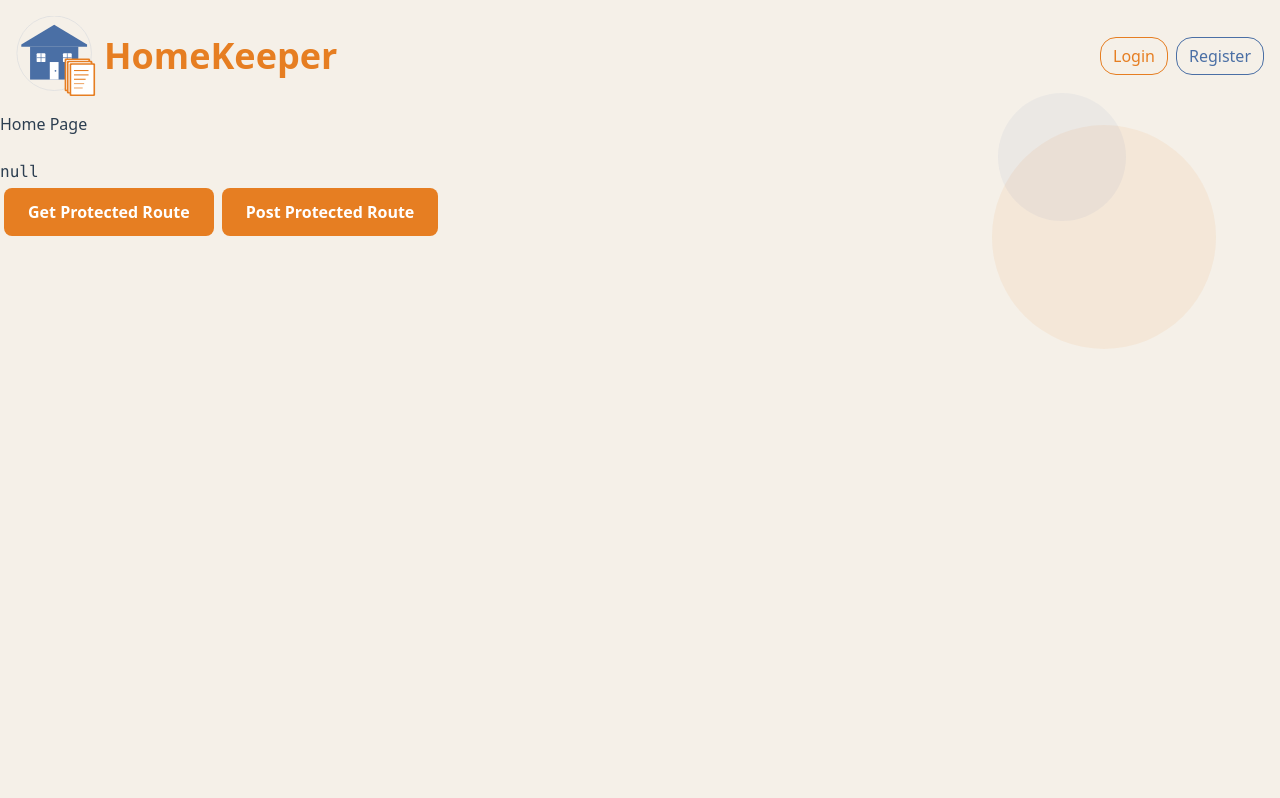
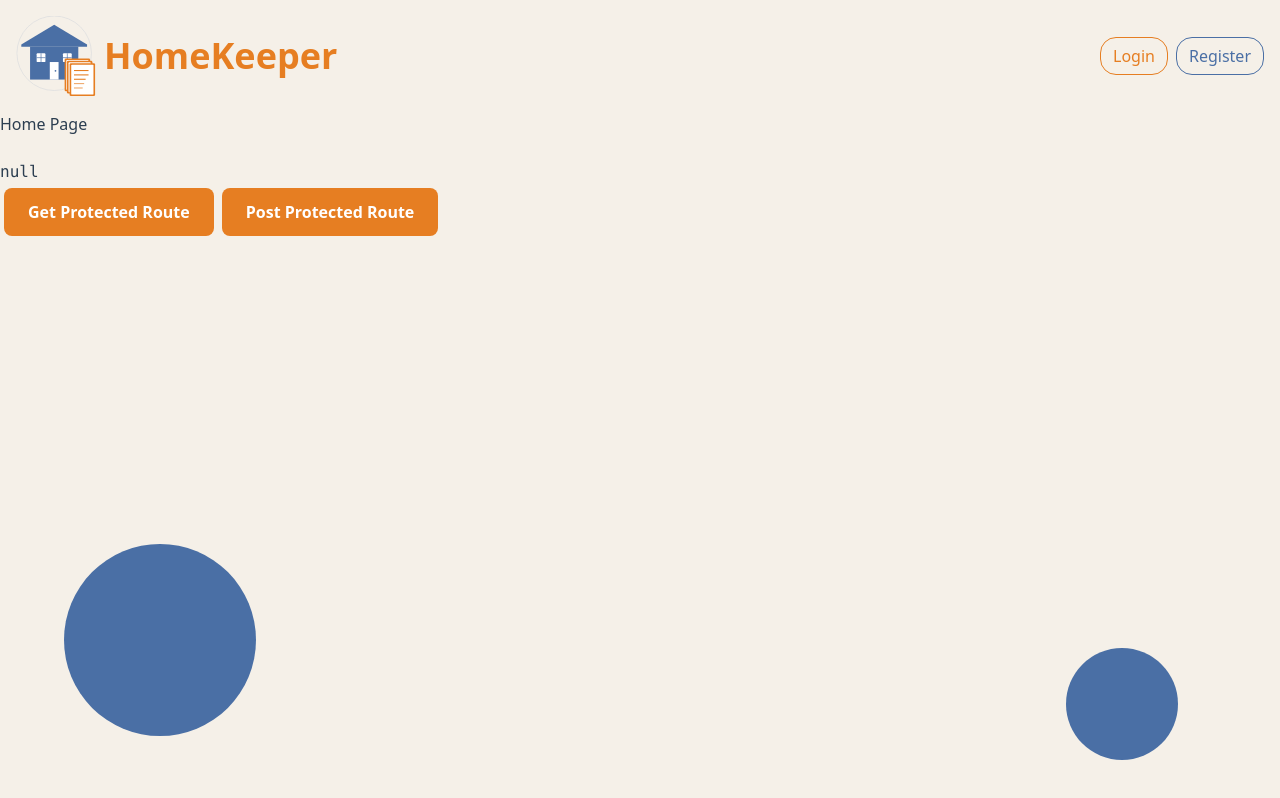
Before and after one commit to swashedbuckles/homekeeper, a React (Vite) app in the folder frontend/: page / in a window 1280 px wide. Built offline with nearby package versions, Linux system fonts and the light colour scheme; no server answers; what @homekeeper/shared would draw is missing.

Commit message:
Add a silly little background component

```diff
--- a/frontend/index.html
+++ b/frontend/index.html
@@ -1,12 +1,12 @@
 <!doctype html>
-<html lang="en">
+<html lang="en" class="h-full">
   <head>
     <meta charset="UTF-8" />
     <meta name="viewport" content="width=device-width, initial-scale=1.0" />
     <title>Homekeeper</title>
   </head>
-  <body>
-    <div id="root"></div>
+  <body class="flex min-h-full flex-col">
+    <div id="root" class="grow flex flex-col"></div>
     <script type="module" src="/src/main.tsx"></script>
   </body>
 </html>
--- /dev/null
+++ b/frontend/src/components/BackgroundCircles.tsx
@@ -0,0 +1,84 @@
+import { useMemo } from 'react';
+
+interface Circle {
+  id: number;
+  size: string;
+  position: {
+    top?: string;
+    bottom?: string;
+    left?: string;
+    right?: string;
+  };
+  color: string;
+  opacity: number;
+}
+
+export const BackgroundCircles = () => {
+  const circles = useMemo(() => {
+    const colors = ['primary', 'secondary', 'accent'];
+    const count = Math.floor(Math.random() * 3) + 2; // 1-3 circles
+
+    const generateCircle = (index: number): Circle => {
+      // Size ranges for responsive design
+      const sizeOptions = [
+        'w-16 h-16 md:w-24 md:h-24 lg:w-28 lg:h-28', // small
+        'w-20 h-20 md:w-28 md:h-28 lg:w-32 lg:h-32', // medium
+        'w-28 h-28 md:w-40 md:h-40 lg:w-48 lg:h-48', // large
+      ];
+
+      // Random color from theme palette
+      const color = colors[Math.floor(Math.random() * colors.length)];
+
+      // Random opacity between 4% and 10%
+      const opacity = [5, 10][Math.round(Math.random())];
+
+      // Random size
+      const size = sizeOptions[Math.floor(Math.random() * sizeOptions.length)];
+
+      // Position logic to spread circles around and avoid center content
+      const positions = [
+        // Top area
+        { top: '5%', right: '5%' },
+        { top: '10%', right: '15%' },
+        { top: '8%', left: '5%' },
+        { top: '15%', left: '10%' },
+
+        // Bottom area
+        { bottom: '5%', right: '8%' },
+        { bottom: '12%', right: '20%' },
+        { bottom: '8%', left: '5%' },
+        { bottom: '15%', left: '12%' },
+
+        // Middle edges (avoiding center)
+        { top: '40%', right: '2%' },
+        { top: '50%', left: '2%' },
+        { top: '60%', right: '5%' },
+        { top: '35%', left: '3%' },
+      ];
+
+      const position = positions[Math.floor(Math.random() * positions.length)];
+
+      return {
+        id: index,
+        size,
+        position,
+        color,
+        opacity,
+      };
+    };
+
+    return Array.from({ length: count }, (_, index) => generateCircle(index));
+  }, []); // Empty dependency array means this only runs once on mount
+
+  return (
+    <>
+      {circles.map((circle) => (
+        <div
+          key={circle.id}
+          className={`absolute ${circle.size} rounded-full bg-${circle.color} opacity-${circle.opacity} pointer-events-none -z-10`}
+          style={circle.position}
+        />
+      ))}
+    </>
+  );
+};
--- a/frontend/src/components/Root.tsx
+++ b/frontend/src/components/Root.tsx
@@ -1,11 +1,11 @@
 import { Outlet } from 'react-router';
+import { BackgroundCircles } from './BackgroundCircles';
 import { Header } from './Header';
 
-/** @todo header should be its own component */
-/** @todo logo should be its own component */
 export function Root() {
   return (
-    <div className="container mx-auto max-w-screen-xl">
+    <div className="container mx-auto max-w-screen-xl grow relative">
+      <BackgroundCircles />
       <Header />
       <Outlet />
     </div>
--- a/frontend/src/pages/Home.tsx
+++ b/frontend/src/pages/Home.tsx
@@ -47,8 +47,6 @@ export function Home() {
   return (
     <>
       <div className="hero-section relative">
-          <div className="absolute w-32 h-32 md:w-48 md:h-48 lg:w-56 lg:h-56 rounded-full bg-primary/8 top-[10%] right-[5%] pointer-events-none -z-10"></div>
-          <div className="absolute w-20 h-20 md:w-28 md:h-28 lg:w-32 lg:h-32 rounded-full bg-secondary/6 bottom-[15%] right-[12%] pointer-events-none -z-10"></div>
         <p>Home Page</p>
         <br />
         <pre>
```
